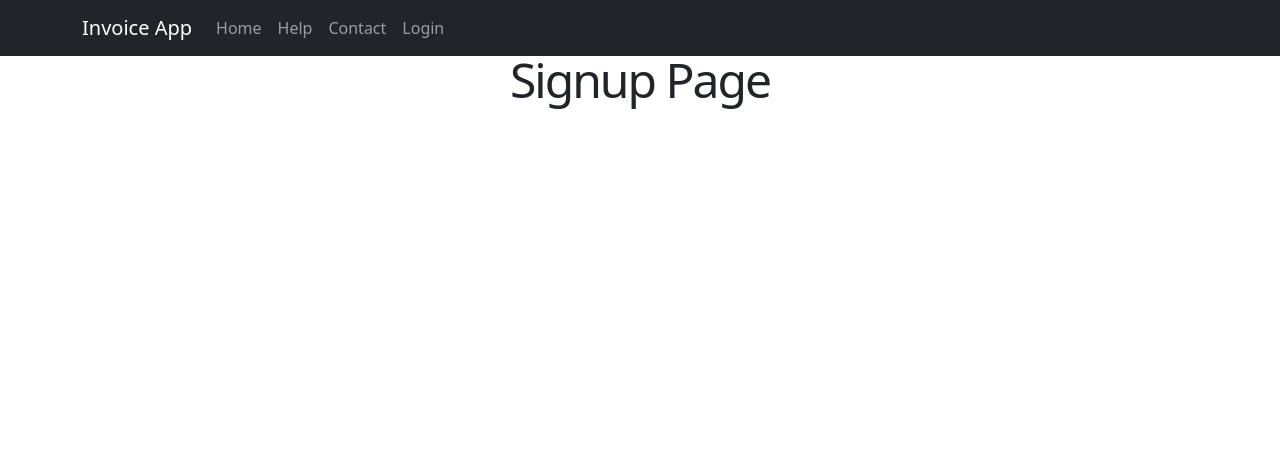
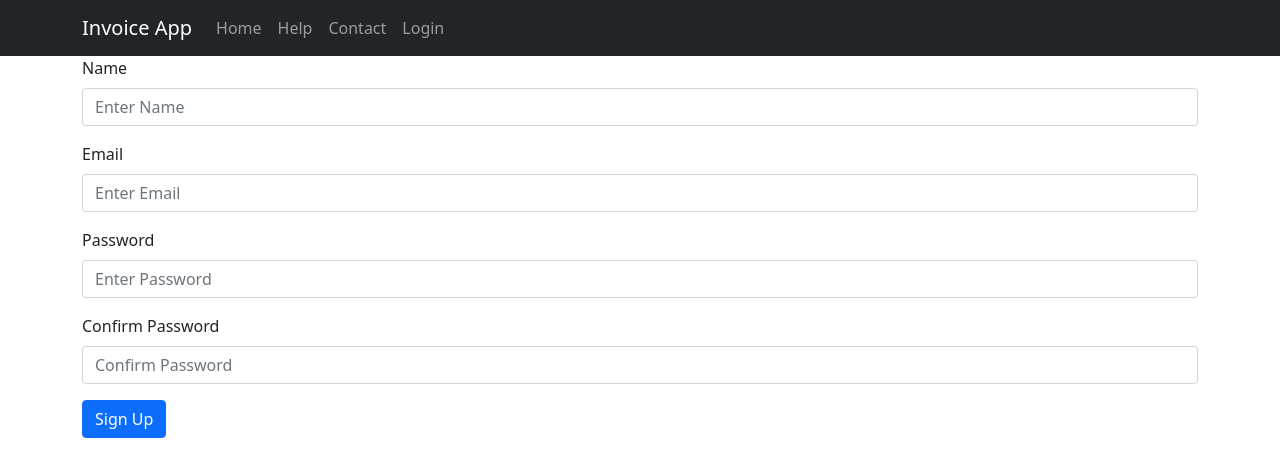
Before and after one commit to svanardenne/invoice_app_mern, a React (Create React App) app in the folder client/: page /signup in a window 1280 px wide. Shown: the top 476 px of the page. Built offline with nearby package versions, Linux system fonts and the light colour scheme.

Commit message:
Created basic sign up form html

```diff
--- a/client/src/pages/Signup.js
+++ b/client/src/pages/Signup.js
@@ -1,8 +1,30 @@
+import { Container, Form, Button } from "react-bootstrap";
+
 const Signup = () => {
   return (
-    <div>
-      <h1>Signup Page</h1>
-    </div>
+    <Container>
+      <Form>
+        <Form.Group className="mb-3" controlId="name-group">
+          <Form.Label>Name</Form.Label>
+          <Form.Control type="text" placeholder="Enter Name" />
+        </Form.Group>
+        <Form.Group className="mb-3" controlId="email-group">
+          <Form.Label>Email</Form.Label>
+          <Form.Control type="text" placeholder="Enter Email" />
+        </Form.Group>
+        <Form.Group className="mb-3" controlId="password-group">
+          <Form.Label>Password</Form.Label>
+          <Form.Control type="password" placeholder="Enter Password" />
+        </Form.Group>
+        <Form.Group className="mb-3" controlId="confirm-password-group">
+          <Form.Label>Confirm Password</Form.Label>
+          <Form.Control type="password" placeholder="Confirm Password" />
+        </Form.Group>
+        <Button variant="primary" type="submit">
+          Sign Up
+        </Button>
+      </Form>
+    </Container>
   );
 };
 
```
